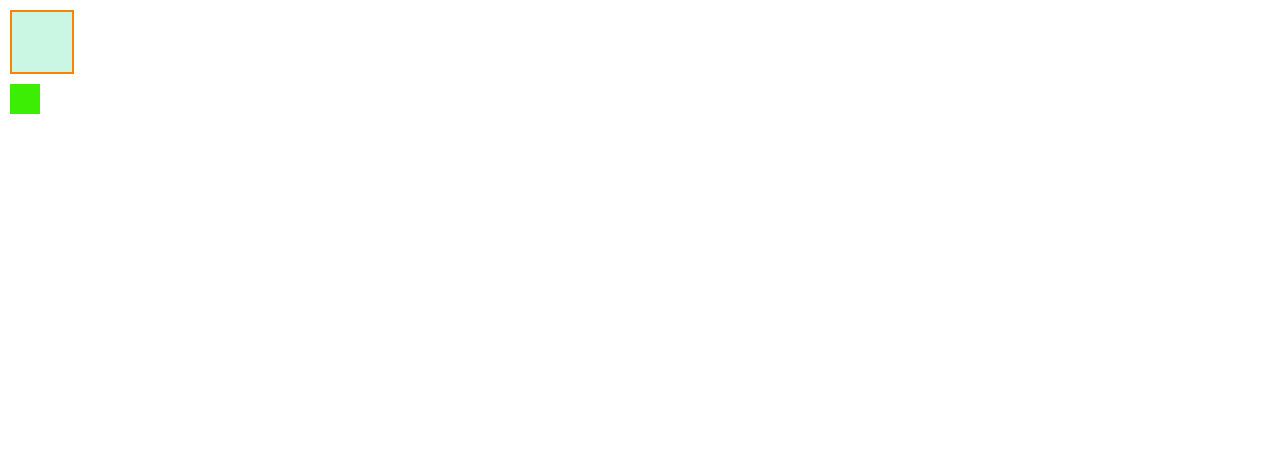
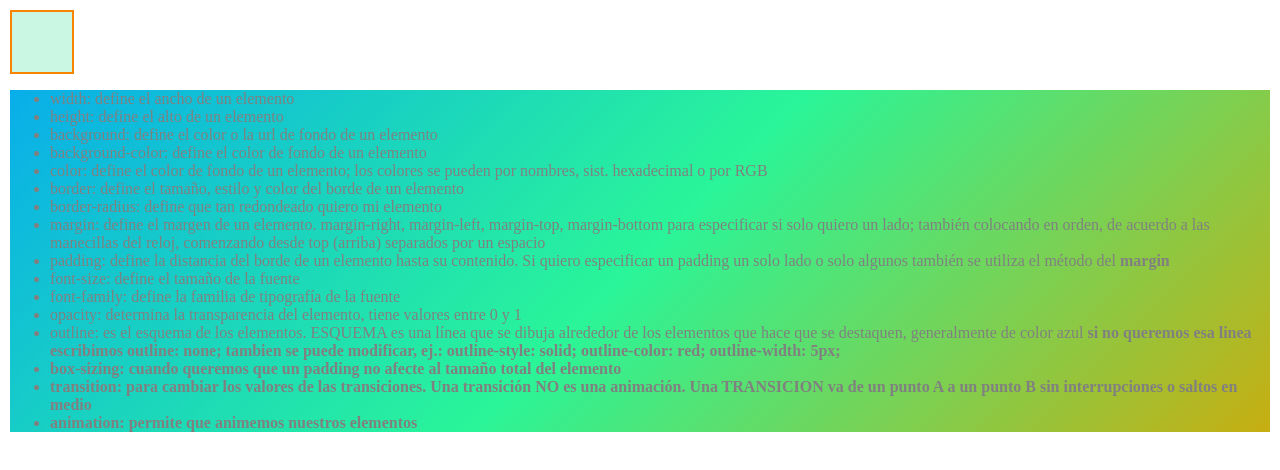
Before and after one commit to ArielMakerLabPy/escuelaJavaScript, a plain HTML site: page cursoBackEndDeveloper/style.html in a window 1280 px wide. Drawn offline with Linux system fonts and the light colour scheme.

Commit message:
funciones de las prop mas usadas en CSS

```diff
--- a/cursoBackEndDeveloper/style.html
+++ b/cursoBackEndDeveloper/style.html
@@ -23,10 +23,9 @@
         margin: 0 0 10px 0;
     }
     .caja2 {
-        background-color: #3CEE04;
-        width: 30px;
-        height: 30px;
-
+        background-color: #08AEEA;
+        background-image: linear-gradient(135deg, #08AEEA 0%, #2AF598 50%, #c7ae11 100%);
+        color: grey;
     }
 </style>
 <body>
@@ -35,6 +34,40 @@
     <p>Vaca</p>
     <p>Perro</p> -->
     <div class="caja1"></div>
-    <div class="caja2"></div>
+    <div class="caja2">
+        <ul>
+            <li>width: define el ancho de un elemento</li>
+            <li>height: define el alto de un elemento</li>
+            <li>background: define el color o la url de fondo de un elemento</li>
+            <li>background-color: define el color de fondo de un elemento</li>
+            <li>color: define el color de fondo de un elemento; los colores se pueden por nombres, sist. hexadecimal o por RGB</li>
+            <li>border: define el tamaño, estilo y color del borde de un elemento</li>
+            <li>border-radius: define que tan redondeado quiero mi elemento</li>
+            <li>margin: define el margen de un elemento. margin-right, margin-left, margin-top,
+                margin-bottom para especificar si solo quiero un lado; también colocando en orden,
+                de acuerdo a las manecillas del reloj, comenzando desde top (arriba) separados por
+                un espacio
+            </li>
+            <li>padding: define la distancia del borde de un elemento hasta su contenido. Si quiero
+                especificar un padding un solo lado o solo algunos también se utiliza el método
+                del <strong>margin</strong>
+            </li>
+            <li>font-size: define el tamaño de la fuente</li>
+            <li>font-family: define la familia de tipografía de la fuente</li>
+            <li>opacity: determina la transparencia del elemento, tiene valores entre 0 y 1</li>
+            <li>outline: es el esquema de los elementos. ESQUEMA es una línea que se dibuja alrededor
+                de los elementos que hace que se destaquen, generalmente de color azul <b>
+                    si no queremos esa linea escribimos outline: none; tambien se puede modificar, ej.:
+                    outline-style: solid;
+                    outline-color: red;
+                    outline-width: 5px;
+            </li>
+            <li>box-sizing: cuando queremos que un padding no afecte al tamaño total del elemento</li>
+            <li>transition: para cambiar los valores de las transiciones. Una transición NO es una
+                animación. Una TRANSICION va de un punto A a un punto B sin interrupciones o saltos en medio
+            </li>
+            <li>animation: permite que animemos nuestros elementos</li>
+        </ul>
+    </div>
 </body>
 </html>
```
